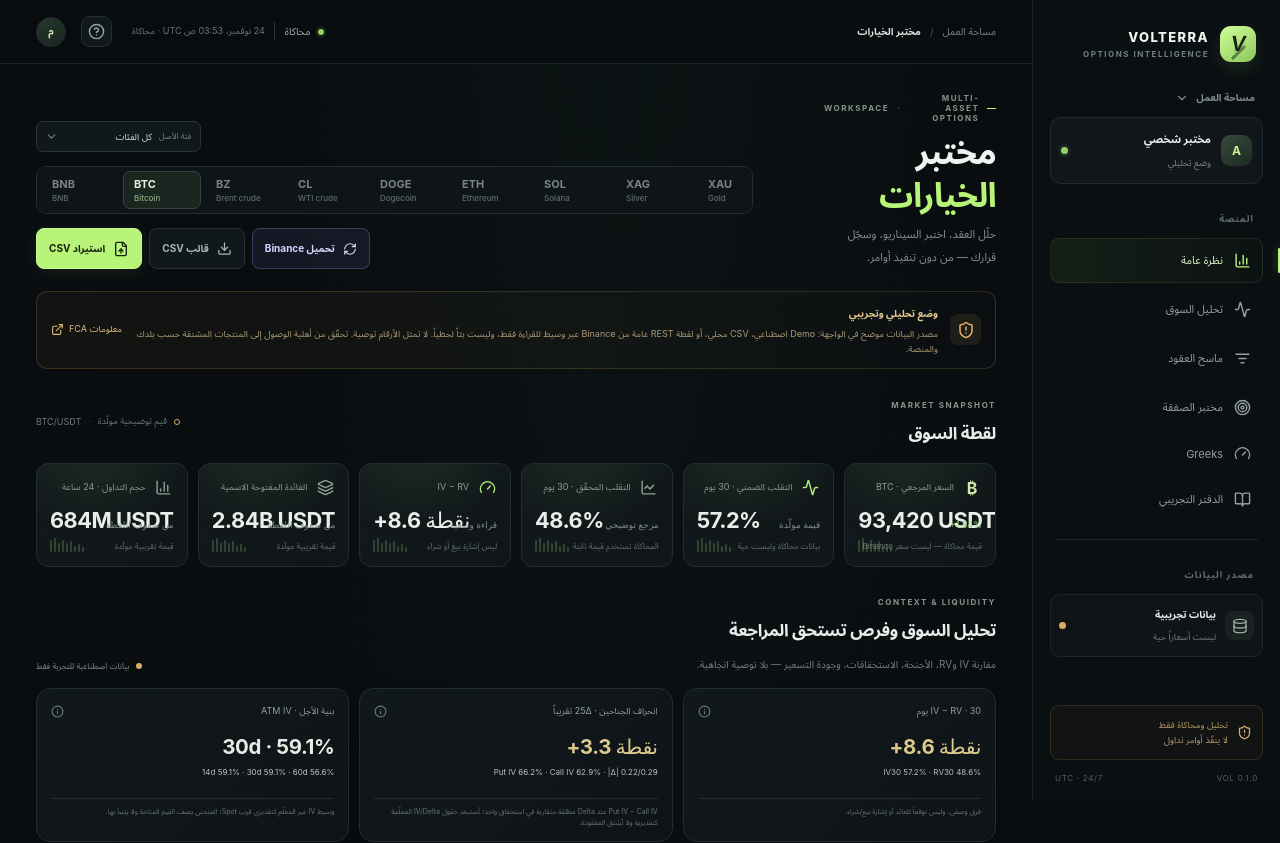
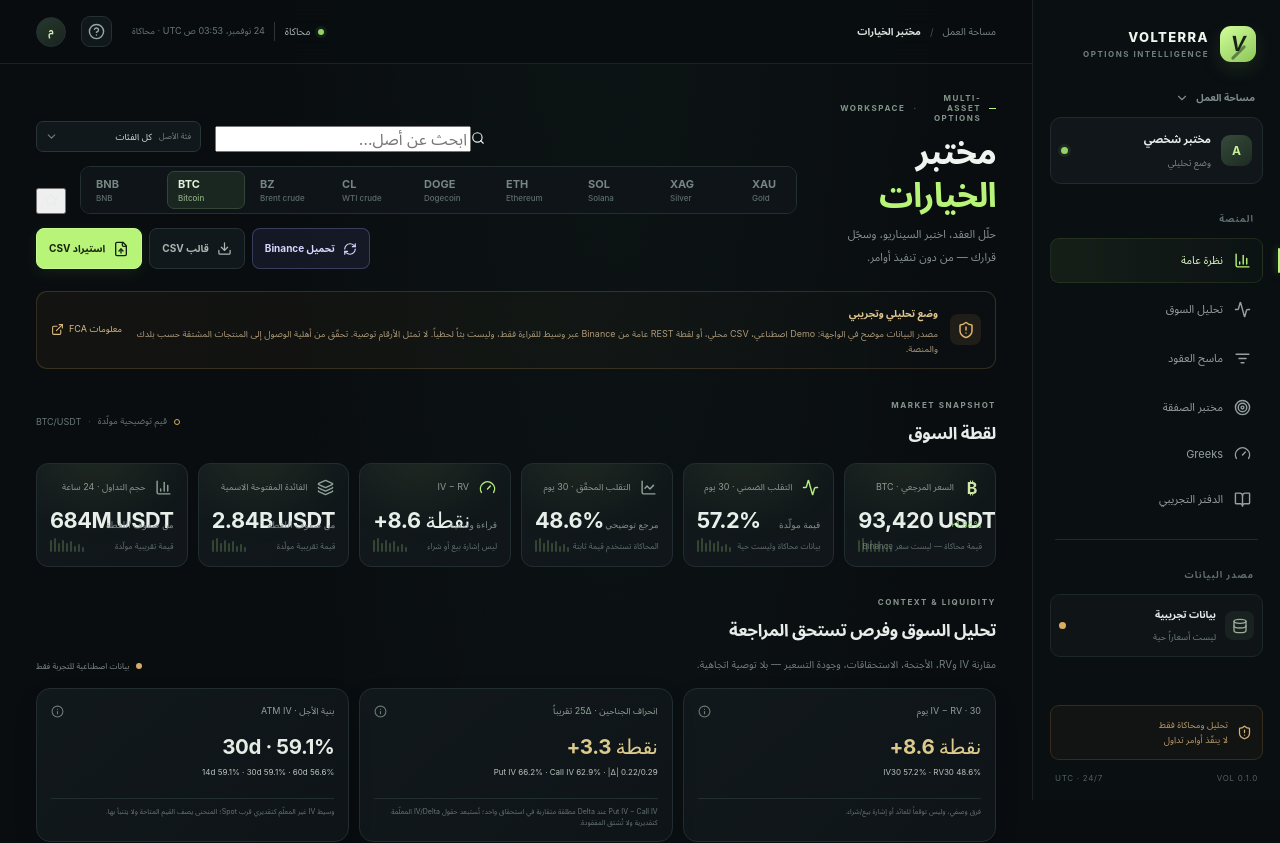
Before and after one commit to raawaa93/Sol, a React (Vite) app: page / in a window 1280 px wide. Shown: the top 843 px of the page. Built offline with nearby package versions, Linux system fonts and the light colour scheme.

Commit message:
Add global instrument search and persistent local watchlist

```diff
--- a/src/App.tsx
+++ b/src/App.tsx
@@ -21,6 +21,7 @@ import {
   RefreshCw,
   Search,
   ShieldAlert,
+  Star,
   Target,
   Trash2,
   TrendingDown,
@@ -146,6 +147,16 @@ function isPaperTrade(value: unknown): value is PaperTrade {
     && trade.status === 'PAPER';
 }
 
+function loadWatchlist(): string[] {
+  try {
+    const parsed: unknown = JSON.parse(localStorage.getItem('volterra-watchlist-v1') ?? '[]');
+    if (!Array.isArray(parsed)) return [];
+    return [...new Set(parsed.filter((item): item is string => typeof item === 'string' && /^[A-Z0-9._-]{1,24}$/.test(item)))].slice(0, 50);
+  } catch {
+    return [];
+  }
+}
+
 function loadPaperTrades(): PaperTrade[] {
   try {
     const value = localStorage.getItem('volterra-paper-trades-v1');
@@ -215,6 +226,8 @@ function App() {
   const [selectedExpiry, setSelectedExpiry] = useState(() => DEMO_QUOTES.find((quote) => quote.underlying === 'BTC' && quote.daysToExpiry === 30)?.expiry ?? DEMO_QUOTES[0].expiry);
   const [selectedId, setSelectedId] = useState(() => DEMO_QUOTES.find((quote) => quote.underlying === 'BTC' && quote.daysToExpiry === 30 && quote.type === 'CALL' && Math.abs(quote.delta - 0.5) < 0.1)?.id ?? DEMO_QUOTES[0].id);
   const [searchQuery, setSearchQuery] = useState('');
+  const [instrumentSearch, setInstrumentSearch] = useState('');
+  const [watchlist, setWatchlist] = useState<string[]>(loadWatchlist);
   const [quantity, setQuantity] = useState(0.01);
   const [riskBudget, setRiskBudget] = useState(100);
   const [fees, setFees] = useState(0);
@@ -226,6 +239,10 @@ function App() {
   const uploadRef = useRef<HTMLInputElement>(null);
   const binanceRequestId = useRef(0);
   const binanceDepthRequestId = useRef(0);
+
+  useEffect(() => {
+    try { localStorage.setItem('volterra-watchlist-v1', JSON.stringify(watchlist)); } catch { /* Local storage may be unavailable in private browsing. */ }
+  }, [watchlist]);
 
   const expiryChoices = useMemo(() => getExpiryChoices(quotes, underlying), [quotes, underlying]);
   const selectedExpiryExists = expiryChoices.some((item) => item.value === selectedExpiry);
@@ -523,6 +540,21 @@ function App() {
 
   const changeUnderlying = (next: Underlying) => selectUnderlyingFromQuotes(next, scopedQuotes);
 
+  const handleInstrumentSearch = (value: string) => {
+    setInstrumentSearch(value);
+    const normalized = value.trim().toLowerCase();
+    if (!normalized) return;
+    const match = assetChoices.find((item) => item.toLowerCase() === normalized
+      || getUnderlyingName(item).toLowerCase() === normalized
+      || `${item} · ${getUnderlyingName(item)}`.toLowerCase() === normalized);
+    if (match) changeUnderlying(match);
+  };
+
+  const toggleWatchlist = (symbol: string) => setWatchlist((current) => current.includes(symbol)
+    ? current.filter((item) => item !== symbol)
+    : current.length < 50 ? [...current, symbol] : current);
+  const visibleWatchlist = watchlist.filter((symbol) => assetChoices.includes(symbol));
+
   const changeAssetClass = (next: AssetClass | 'ALL') => {
     const nextQuotes = quotes.filter((quote) => next === 'ALL' || quote.assetClass === next);
     const nextUnderlying = nextQuotes.some((quote) => quote.underlying === underlying) ? underlying : nextQuotes[0]?.underlying;
@@ -733,6 +765,11 @@ function App() {
               <p>حلّل العقد، اختبر السيناريو، وسجّل قرارك — من دون تنفيذ أوامر.</p>
             </div>
             <div className="heading-actions">
+              <label className="instrument-search">
+                <Search size={14} aria-hidden="true" />
+                <input type="search" role="searchbox" aria-label="ابحث عن رمز أو أصل" placeholder="ابحث عن أصل…" list="volterra-underlying-options" value={instrumentSearch} onChange={(event) => handleInstrumentSearch(event.target.value)} onKeyDown={(event) => { if (event.key === 'Enter') { const value = instrumentSearch.trim().toLowerCase(); const match = assetChoices.find((item) => item.toLowerCase() === value || getUnderlyingName(item).toLowerCase() === value); if (match) changeUnderlying(match); } }} />
+                <datalist id="volterra-underlying-options">{assetChoices.map((item) => <option key={item} value={item} label={getUnderlyingName(item)} />)}</datalist>
+              </label>
               <label className="select-control asset-class-select"><span>فئة الأصل</span><select value={assetClassFilter} onChange={(event) => changeAssetClass(event.target.value as AssetClass | 'ALL')} aria-label="اختر فئة الأصل">
                 <option value="ALL">كل الفئات</option>
                 {availableAssetClasses.map((item) => <option key={item} value={item}>{ASSET_CLASS_LABELS[item]}</option>)}
@@ -750,6 +787,7 @@ function App() {
                   {assetChoices.map((item) => <button key={item} className={underlying === item ? 'selected' : ''} onClick={() => changeUnderlying(item)}>{item}<span>{getUnderlyingName(item)}</span></button>)}
                 </div>
               )}
+              <button type="button" className={`watchlist-toggle ${watchlist.includes(underlying) ? 'active' : ''}`} aria-label={watchlist.includes(underlying) ? `إزالة ${underlying} من المفضلة` : `إضافة ${underlying} إلى المفضلة`} aria-pressed={watchlist.includes(underlying)} onClick={() => toggleWatchlist(underlying)} title={watchlist.includes(underlying) ? 'إزالة من المفضلة' : 'إضافة إلى المفضلة'}><Star size={14} fill={watchlist.includes(underlying) ? 'currentColor' : 'none'} /></button>
               <div className="upload-actions">
                 <button className={`button button-binance ${dataMode === 'BINANCE' ? 'active' : ''}`} onClick={loadBinanceOptions} disabled={binanceLoading} title="تحميل سلسلة الخيارات والبيانات العامة من Binance">
                   <RefreshCw className={binanceLoading ? 'spin' : ''} size={14} /> {binanceLoading ? 'جارٍ جلب Binance…' : dataMode === 'BINANCE' ? 'تحديث Binance' : 'تحميل Binance'}
@@ -759,6 +797,7 @@ function App() {
                 <input ref={uploadRef} type="file" accept=".csv,text/csv" hidden onChange={(event) => handleCsvUpload(event.target.files?.[0])} />
               </div>
             </div>
+            {visibleWatchlist.length > 0 && <div className="watchlist-bar" role="group" aria-label="الأصول المفضلة"><span>المفضلة</span>{visibleWatchlist.map((item) => <button key={item} type="button" className={item === underlying ? 'selected' : ''} onClick={() => changeUnderlying(item)}>{item}<small>{getUnderlyingName(item)}</small></button>)}</div>}
           </section>
 
           <section className="compliance-banner" aria-label="تنبيه تنظيمي وتعليمي">
```
